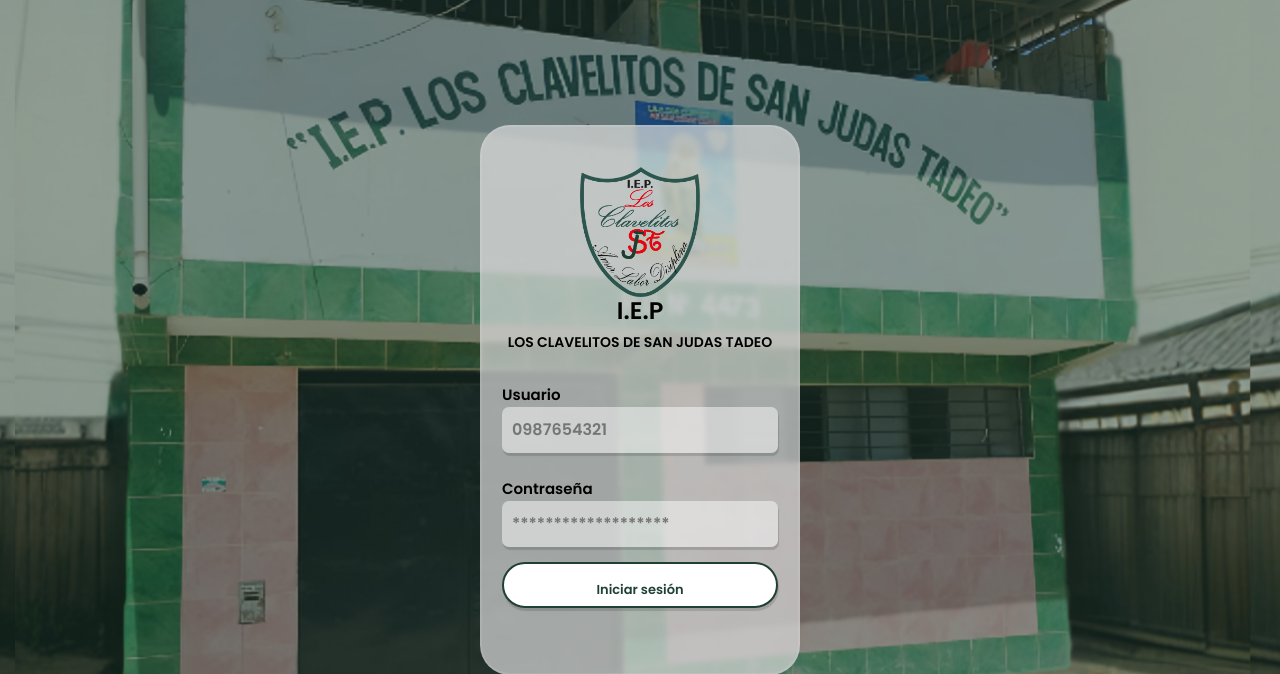
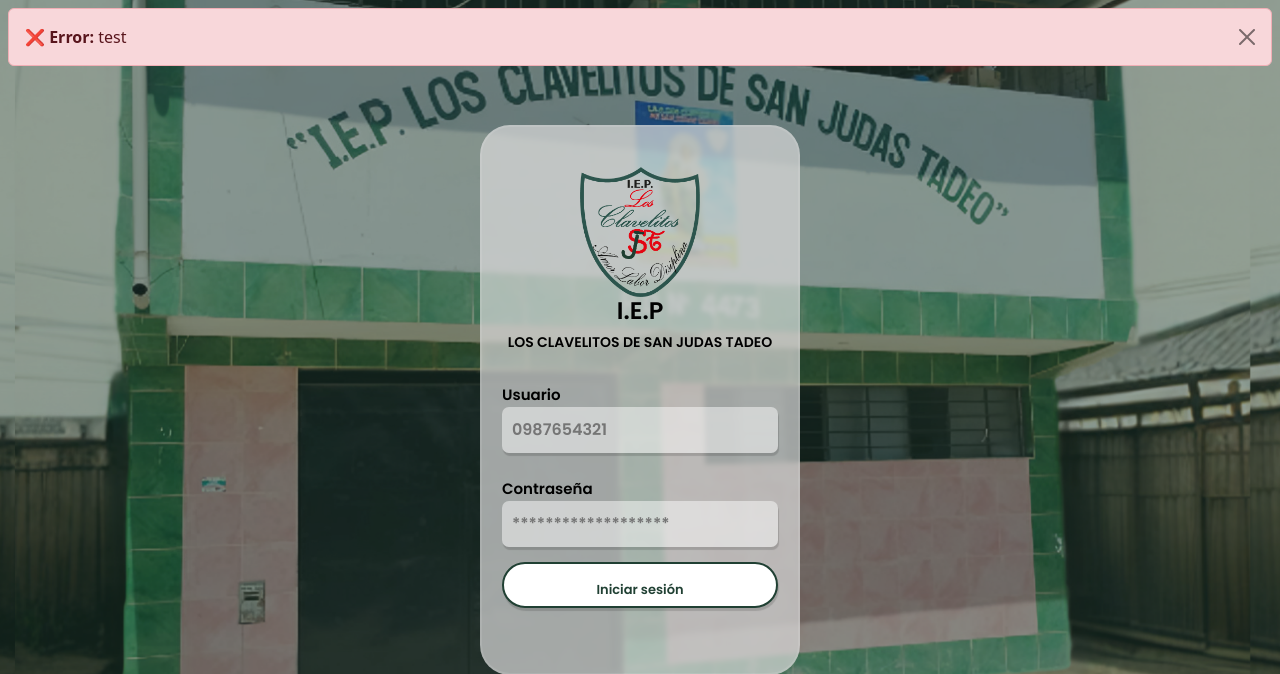
Before and after one commit to Letalandroid/web_direccion, a PHP site: page /login in a window 1280 px wide. Shown: the top 674 px of the page. Run offline with PHP 8.4, Linux system fonts and the light colour scheme.

Commit message:
fix: #1 intent solucionated eror

```diff
--- a/controllers/Usuarios.php
+++ b/controllers/Usuarios.php
@@ -22,8 +22,8 @@ class Usuarios
             $results = $query->fetchAll(PDO::FETCH_ASSOC);
             return $results;
         } catch (Exception $e) {
-            http_response_code(500);
-            return array('error' => true, 'message' => 'Error en el servidor: ' . $e);
+            error_log('Error in Usuarios::getAll(): ' . $e->getMessage());
+            return array('error' => true, 'message' => 'Error en el servidor. Por favor, inténtelo de nuevo más tarde.');
         }
     }
 }
--- a/views/director/pages/home.php
+++ b/views/director/pages/home.php
@@ -1,6 +1,7 @@
 <?php
 
 session_start();
+
 if (!isset($_SESSION['user_id']) && $_SESSION['rol'] != 'Director') {
 	header('Location: /');
 	exit();
--- a/views/login/pages/home.php
+++ b/views/login/pages/home.php
@@ -13,10 +13,7 @@ if (isset($_POST['login'])) {
 
     $data = Usuarios::getAll();
 
-    if ($data['error']) {
-        $error['status'] = true;
-        $error['message'] = $data['message'];
-    } else {
+    if (is_array($data) && !empty($data) && !isset($data['error'])) {
         $userFound = false;
         foreach ($data as $users) {
             if ($users['username'] == $_POST['username']) {
@@ -60,6 +57,9 @@ if (isset($_POST['login'])) {
             $error['status'] = true;
             $error['message'] = 'Usuario no encontrado';
         }
+    } else {
+        $error['status'] = true;
+        $error['message'] = 'Error al obtener datos de usuario';
     }
 
 } else {
@@ -83,7 +83,7 @@ if (isset($_POST['login'])) {
 </head>
 
 <body>
-    <?php if ($error['status']) { ?>
+    <?php if (isset($error['status'])) { ?>
         <div class="alert alert-danger alert-dismissible fade show m-2" role="alert">
             <strong>❌ Error:</strong> <?= $error['message'] ?>
             <button type="button" class="btn-close" data-bs-dismiss="alert" aria-label="Close"></button>
```
